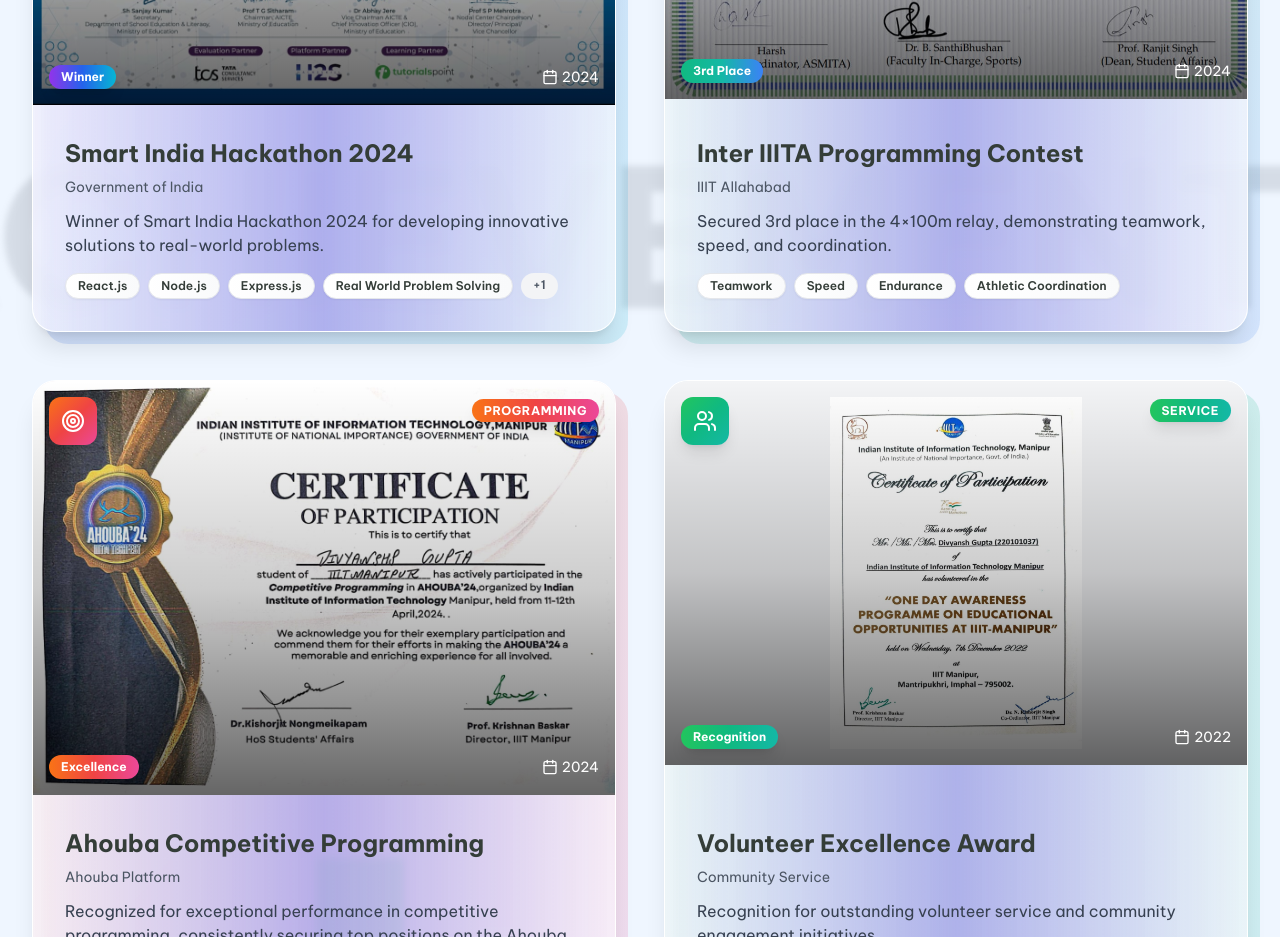
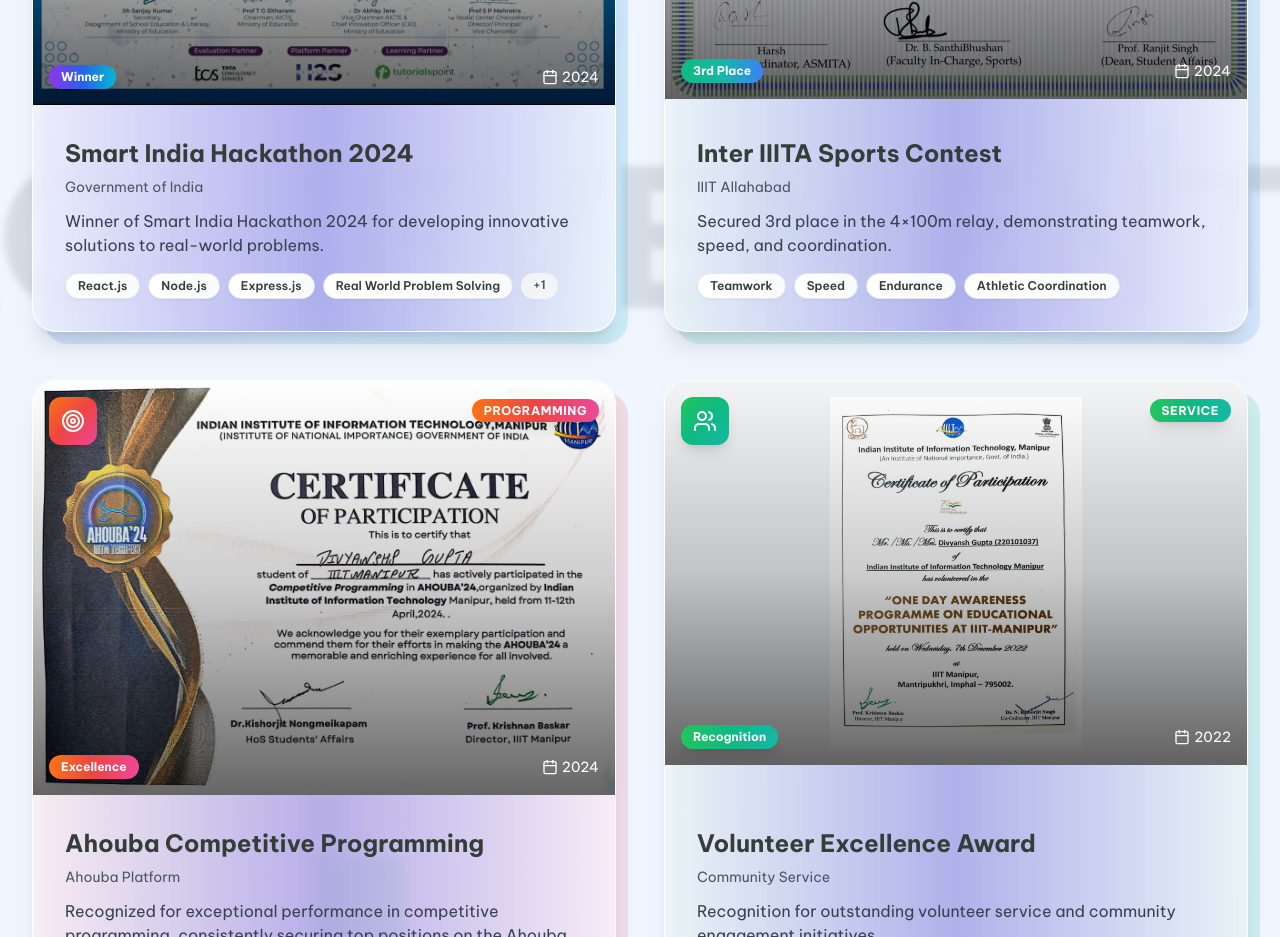
Before and after one commit to ShreedharDynamicCraft/MyPortfolio, a React (Create React App) app: page / in a window 1280 px wide. Shown: the part 5640-6577 px from the top of the page. Built offline with nearby package versions, Linux system fonts and the light colour scheme.

Commit message:
minor changes

```diff
--- a/src/data/Achievements.js
+++ b/src/data/Achievements.js
@@ -28,7 +28,7 @@
   },
   {
     id: 2,
-    title: "Inter IIITA Programming Contest",
+    title: "Inter IIITA Sports Contest",
     issuer: "IIIT Allahabad",
     date: "2024",
     category: "Sports",
```
